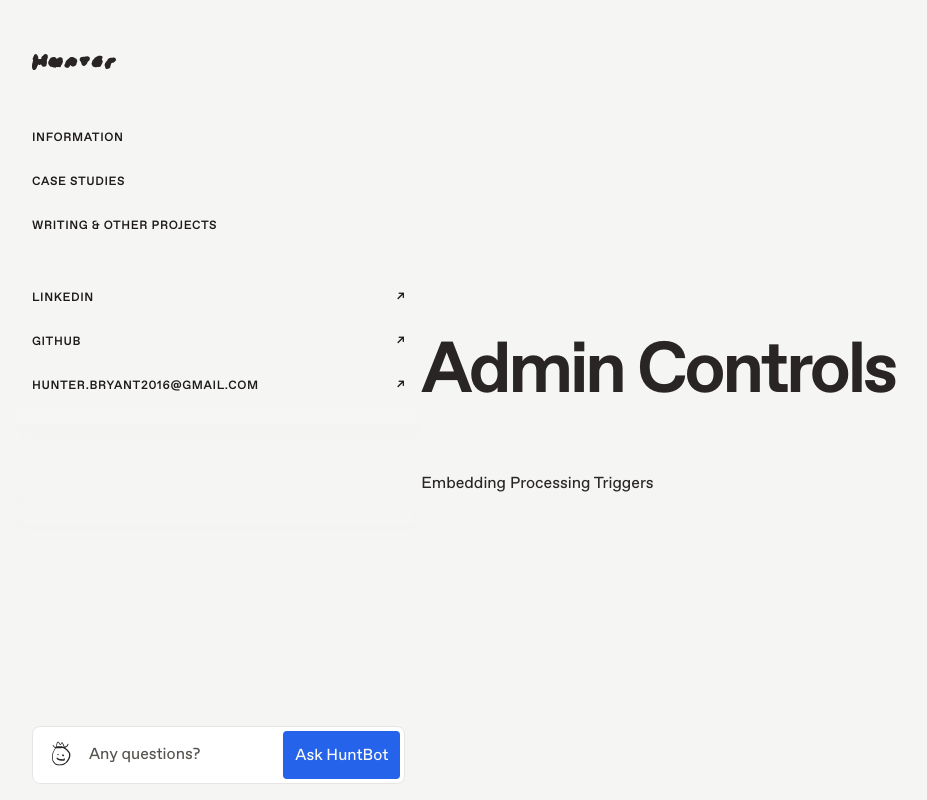
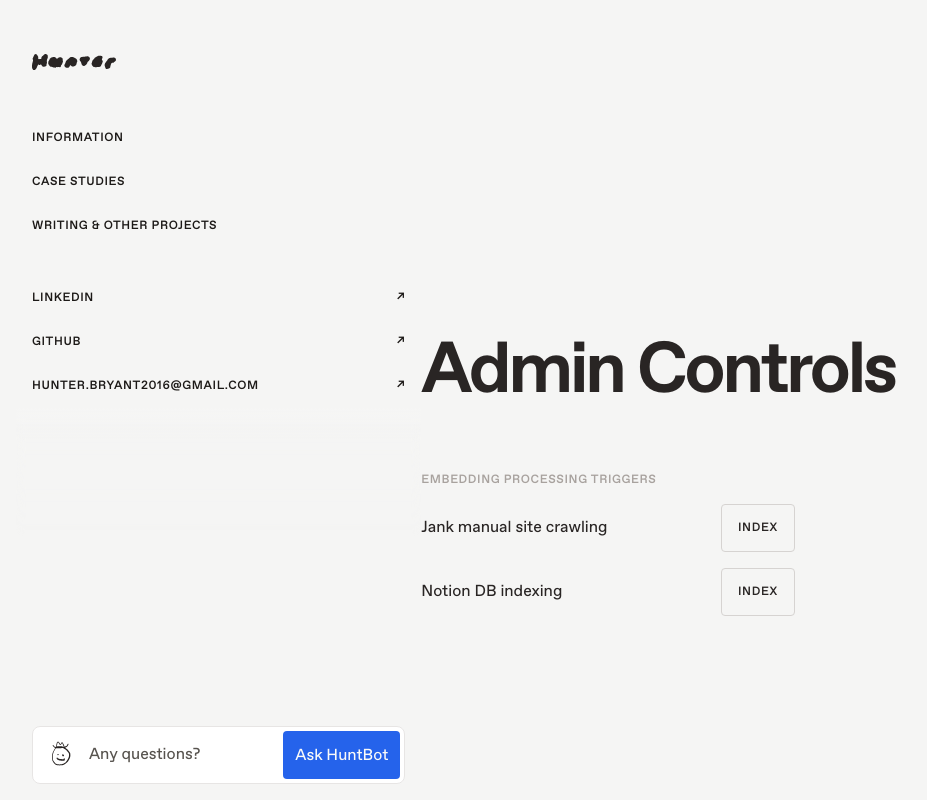
Before and after one commit to hunterbryant/HuntBot, a SvelteKit app: page /admin in a window 1280 px wide. Shown: the whole page, without its empty margins (32-959 px from the left). Built offline with nearby package versions, Linux system fonts and the light colour scheme.

Commit message:
Added trigger buttons for indexing

```diff
--- a/src/lib/ChatBox/ChatBox.svelte
+++ b/src/lib/ChatBox/ChatBox.svelte
@@ -53,12 +53,6 @@
 	$: if (!$navEngaged) {
 		minimized.set(true);
 	}
-
-	onMount(() => {
-		// urls.forEach((url) => {
-		// 	crawlDocument(url.url, 'recursive', 512, 56);
-		// });
-	});
 </script>
 
 <div
--- /dev/null
+++ b/src/routes/admin/+page.server.ts
@@ -0,0 +1,10 @@
+import type { Actions } from './$types';
+
+export const actions = {
+	default: async (event) => {
+		// TODO handle button action
+		console.log('Indexing');
+	}
+} satisfies Actions;
+
+export const prerender = false;
--- a/src/routes/admin/+page.svelte
+++ b/src/routes/admin/+page.svelte
@@ -1,4 +1,19 @@
 <script lang="ts">
+	import { crawlDocument } from '$lib/utilities/setupContext';
+	import { urls } from '$lib/utilities/urls';
+
+	const triggerURLEmbedding = async () => {
+		console.log('Beginning url embedding...');
+		urls.forEach((url, i) => {
+			crawlDocument(url.url, 'recursive', 512, 56).then(() => {
+				console.log(`Crawled ${i} of ${urls.length}: ${url.url}`);
+			});
+		});
+	};
+
+	const triggerNotionEmbedding = async () => {
+		console.log('Beginning Notion embedding...');
+	};
 </script>
 
 <svelte:head>
@@ -22,10 +37,30 @@
 				Admin Controls
 			</h2>
 		</div>
+
 		<div
 			class="col-start-1 col-end-6 flex flex-col gap-4 text-stone-800 sm:col-start-4 sm:col-end-7 dark:text-stone-200"
 		>
-			<p>Embedding Processing Triggers</p>
+			<p class="text-xs font-medium uppercase tracking-wider text-stone-400 dark:text-stone-400">
+				Embedding Processing Triggers
+			</p>
+
+			<span class="flex h-12 items-center justify-between gap-4 align-middle">
+				Jank manual site crawling
+				<button
+					on:click={triggerURLEmbedding}
+					class="h-full rounded border border-stone-300 px-4 text-xs font-medium uppercase tracking-wider transition-colors hover:bg-stone-300 dark:border-stone-700 dark:hover:bg-stone-700"
+					>Index</button
+				>
+			</span>
+			<span class="flex h-12 items-center justify-between gap-4 align-middle">
+				Notion DB indexing
+				<button
+					on:click={triggerNotionEmbedding}
+					class="h-full rounded border border-stone-300 px-4 text-xs font-medium uppercase tracking-wider transition-colors hover:bg-stone-300 dark:border-stone-700 dark:hover:bg-stone-700"
+					>Index</button
+				>
+			</span>
 		</div>
 	</div>
 </div>
```
